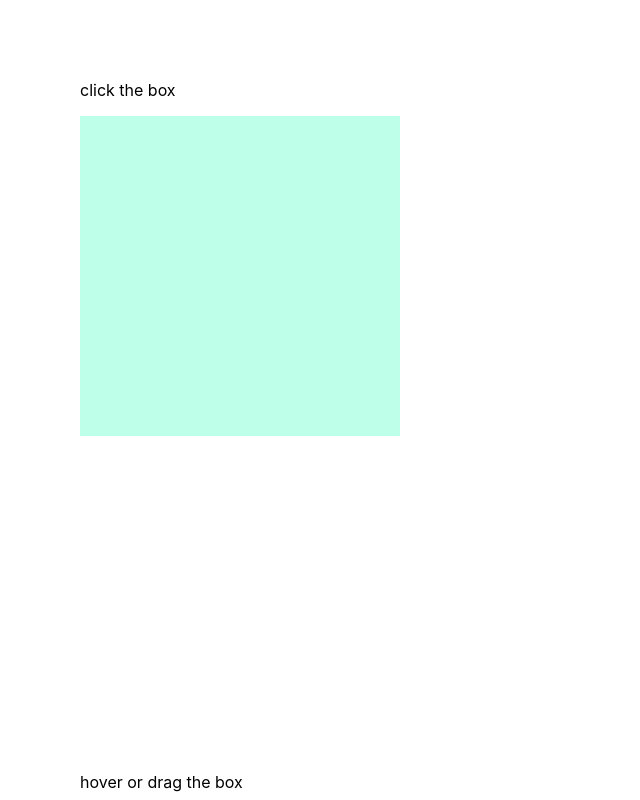
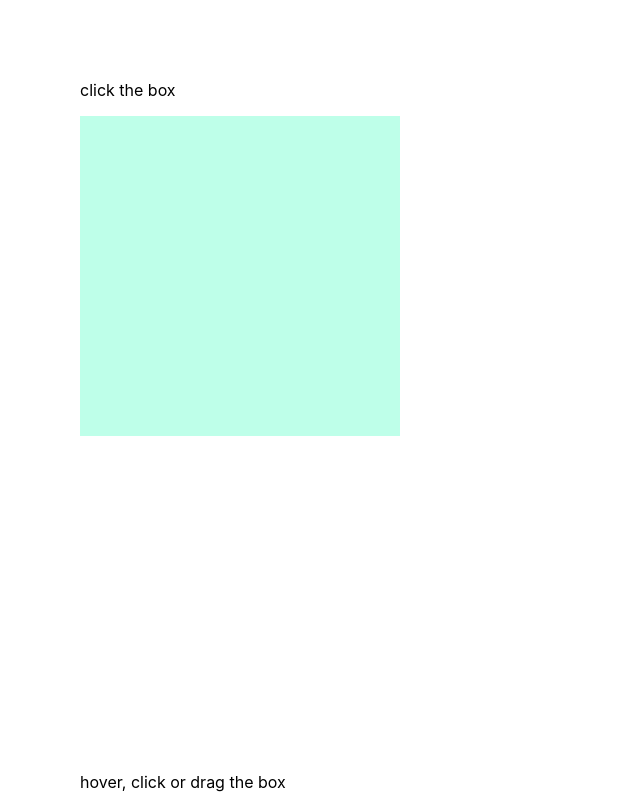
Before and after one commit to AimeurAmin/framer-motion-animations, a React (Create React App) app: page / in a window 1280 px wide. Shown: the top 800 px of the page, without its empty margins (0-640 px from the left). Built offline with nearby package versions, Linux system fonts and the light colour scheme.

Commit message:
scale down the box on click

```diff
--- a/src/App.js
+++ b/src/App.js
@@ -7,7 +7,7 @@ function App() {
     <div className="App">
       <p>click the box</p>
       <Box1 />
-      <p>hover or drag the box</p>
+      <p>hover, click or drag the box</p>
       <Box2 />
     </div>
   );
--- a/src/components/Box2.jsx
+++ b/src/components/Box2.jsx
@@ -8,6 +8,9 @@ function Box2() {
         whileHover={{
           scale: 1.1
         }}
+        whileTap={{
+          scale: 0.9
+        }}
       ></motion.div>
     </div>
   )
```
